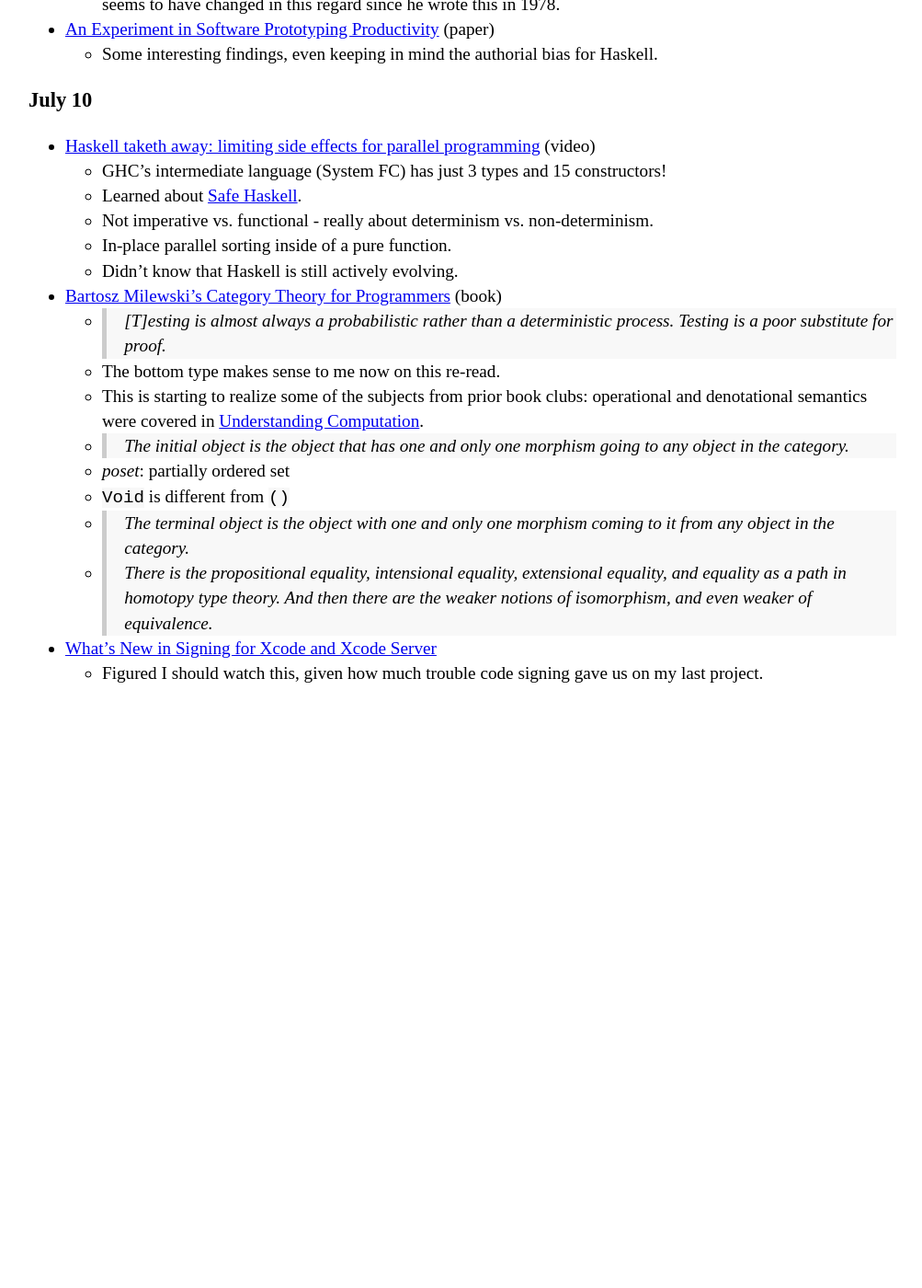
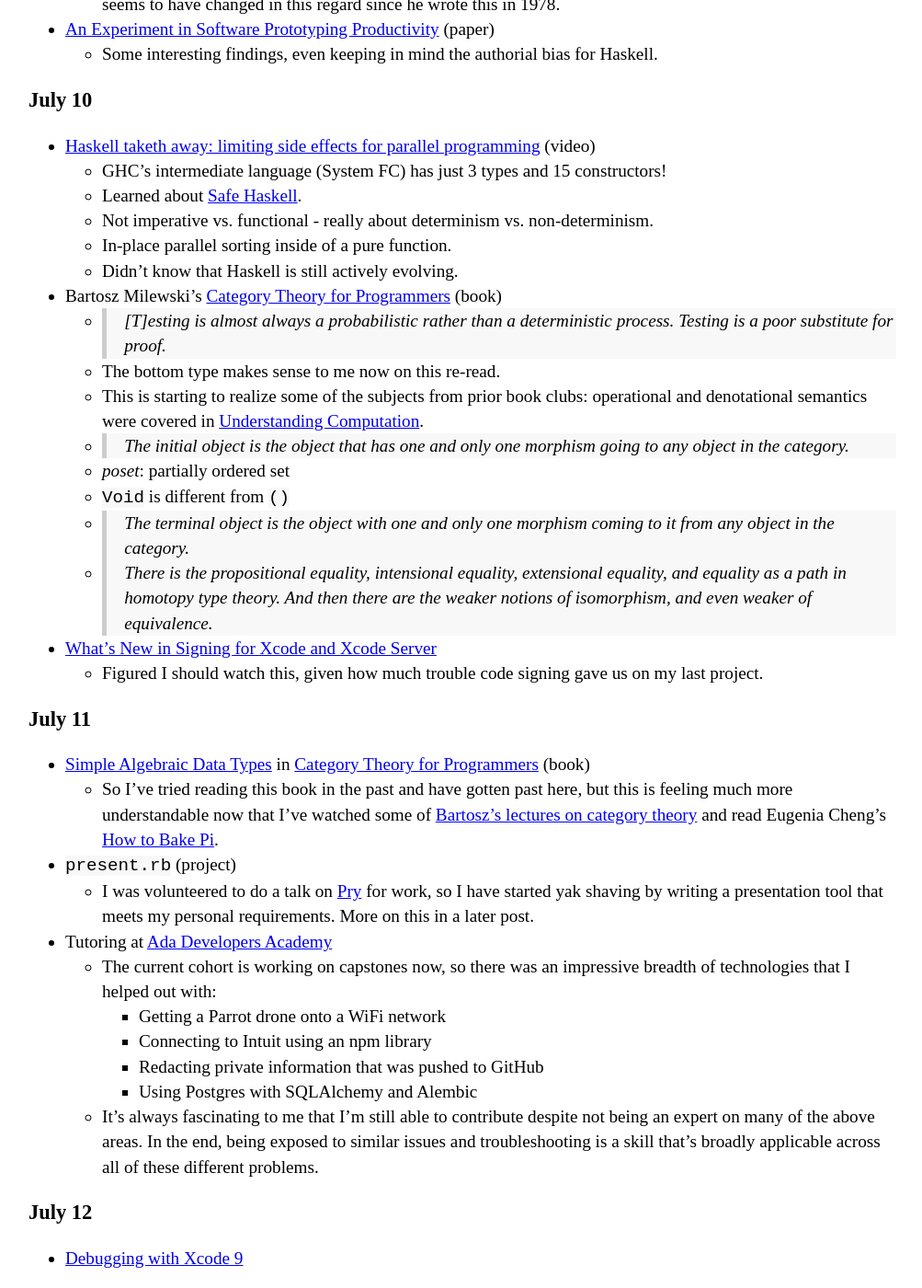
Before and after one commit to kejadlen/kejadlen.github.io, a Jekyll site: the page built from _posts/2017-07-05-beachconf.md, in a window 1280 px wide and 1400 px high, scrolled down 1036 px. Shown: the whole window at 92% size, without its empty margins (137-1140 px from the left). Built offline with Jekyll 4.4.1, drawn with Linux system fonts in a browser that asks for light colours; before the commit the page ends 1800 px from its top, so only the background shows below that.

Commit message:
Update BeachConf

```diff
--- a/_posts/2017-07-05-beachconf.md
+++ b/_posts/2017-07-05-beachconf.md
@@ -76,7 +76,7 @@
     non-determinism.
   - In-place parallel sorting inside of a pure function.
   - Didn't know that Haskell is still actively evolving.
-- [Bartosz Milewski's Category Theory for
+- Bartosz Milewski's [Category Theory for
   Programmers][category-theory-for-programmers] (book)
   - > [T]esting is almost always a probabilistic rather than a deterministic
     process. Testing is a poor substitute for proof.
@@ -102,3 +102,39 @@
 [category-theory-for-programmers]: https://bartoszmilewski.com/2014/10/28/category-theory-for-programmers-the-preface/
 [understanding-computation]: https://www.amazon.com/Understanding-Computation-Machines-Impossible-Programs/dp/1449329276/
 [xcode-signing]: https://developer.apple.com/videos/play/wwdc2017/403/
+
+### July 11
+
+- [Simple Algebraic Data Types][adts] in [Category Theory for
+  Programmers][category-theory-for-programmers] (book)
+  - So I've tried reading this book in the past and have gotten past here, but
+    this is feeling much more understandable now that I've watched some of
+    [Bartosz's lectures on category theory][category-theory-youtube] and read
+    Eugenia Cheng's [How to Bake Pi][bake-pi].
+- `present.rb` (project)
+  - I was volunteered to do a talk on [Pry][pry] for work, so I have started
+    yak shaving by writing a presentation tool that meets my personal
+    requirements. More on this in a later post.
+- Tutoring at [Ada Developers Academy][ada]
+  - The current cohort is working on capstones now, so there was an impressive
+    breadth of technologies that I helped out with:
+    - Getting a Parrot drone onto a WiFi network
+    - Connecting to Intuit using an npm library
+    - Redacting private information that was pushed to GitHub
+    - Using Postgres with SQLAlchemy and Alembic
+  - It's always fascinating to me that I'm still able to contribute despite not
+    being an expert on many of the above areas. In the end, being exposed to
+    similar issues and troubleshooting is a skill that's broadly applicable
+    across all of these different problems.
+
+[adts]: https://bartoszmilewski.com/2015/01/13/simple-algebraic-data-types/
+[category-theory-youtube]: https://www.youtube.com/playlist?list=PLbgaMIhjbmEnaH_LTkxLI7FMa2HsnawM_
+[bake-pi]: http://eugeniacheng.com/math/books/
+[pry]: http://pryrepl.org/
+[ada]: http://adadevelopersacademy.org/
+
+### July 12
+
+- [Debugging with Xcode 9][debugging-with-xcode]
+
+[debugging-with-xcode]: https://developer.apple.com/videos/play/wwdc2017/404/
```
Also changed, not shown: 1 other file.
